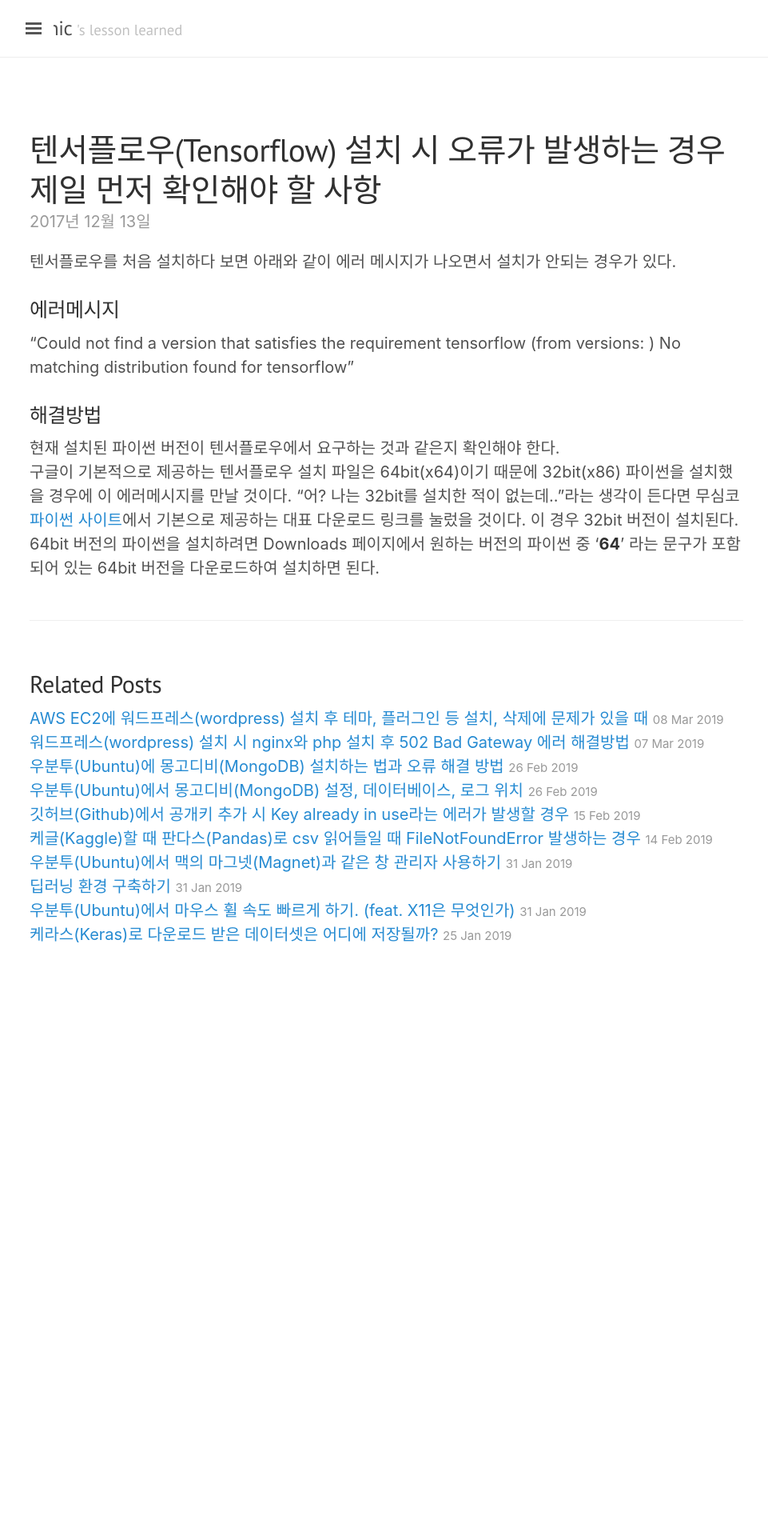
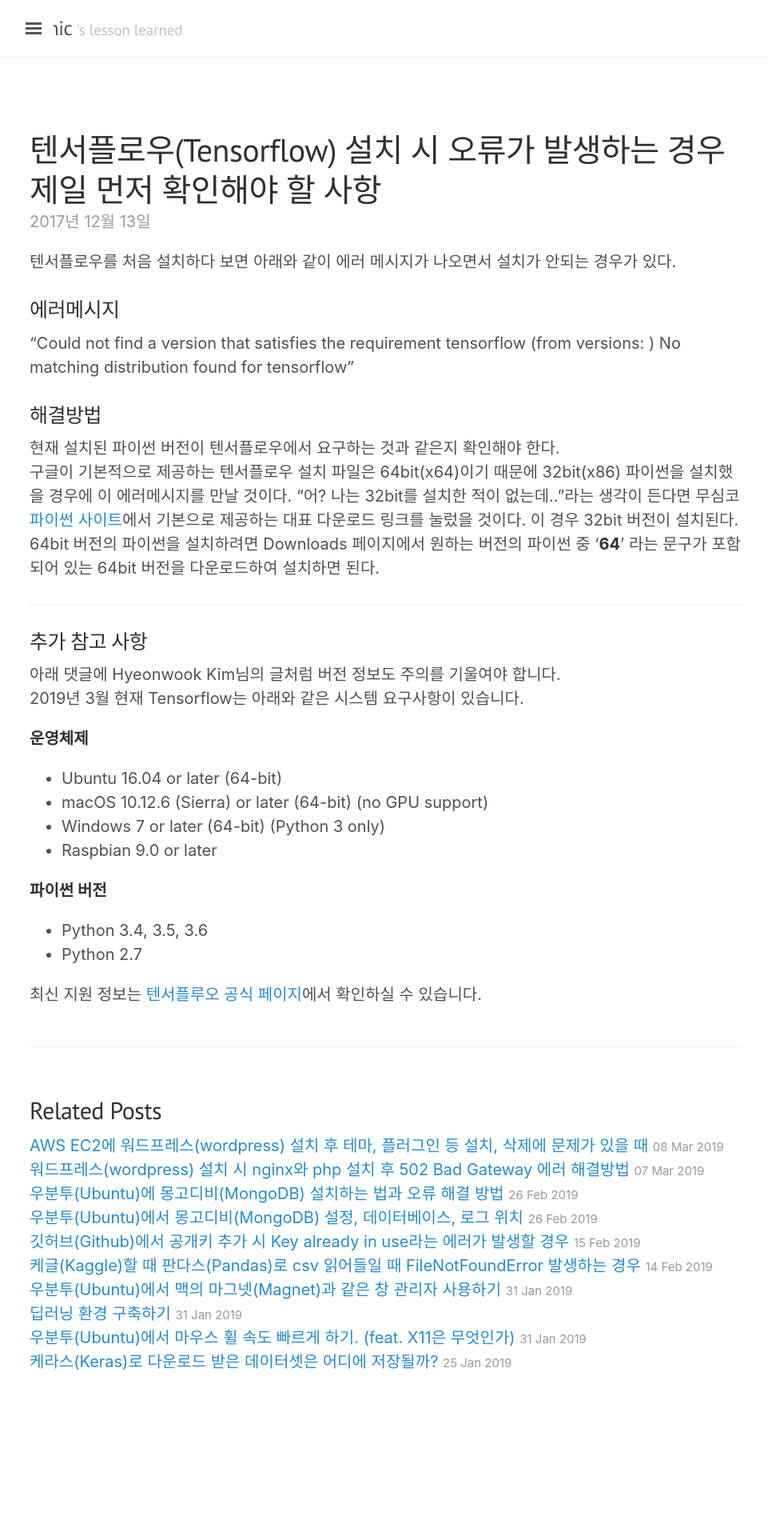
Before and after one commit to jwkcp/jwkcp.github.com, a Jekyll site: the page built from _posts/2017-12-13-tensorflow-install-error.md, in a window 1280 px wide. Shown: the whole page at 80% size, without its empty margins (3-964 px from the left). Built offline with Jekyll 4.4.1, drawn with Linux system fonts in a browser that asks for light colours; nearby versions of some CDN libraries; comment, search, counter and statistics services are not loaded; before the commit the page ends 1371 px from its top, so only the background shows below that.

Commit message:
파이썬 버전 관련 참고 사항 추가함

```diff
--- a/_posts/2017-12-13-tensorflow-install-error.md
+++ b/_posts/2017-12-13-tensorflow-install-error.md
@@ -14,3 +14,20 @@
 현재 설치된 파이썬 버전이 텐서플로우에서 요구하는 것과 같은지 확인해야 한다.
 구글이 기본적으로 제공하는 텐서플로우 설치 파일은 64bit(x64)이기 때문에 32bit(x86) 파이썬을 설치했을 경우에 이 에러메시지를 만날 것이다.
 "어? 나는 32bit를 설치한 적이 없는데.."라는 생각이 든다면 무심코 [파이썬 사이트](https://www.python.org)에서 기본으로 제공하는 대표 다운로드 링크를 눌렀을 것이다. 이 경우 32bit 버전이 설치된다. 64bit 버전의 파이썬을 설치하려면 Downloads 페이지에서 원하는 버전의 파이썬 중 '**64**' 라는 문구가 포함되어 있는 64bit 버전을 다운로드하여 설치하면 된다.
+
+---
+### 추가 참고 사항
+아래 댓글에 Hyeonwook Kim님의 글처럼 버전 정보도 주의를 기울여야 합니다.
+2019년 3월 현재 Tensorflow는 아래와 같은 시스템 요구사항이 있습니다.
+
+**운영체제**
+- Ubuntu 16.04 or later (64-bit)
+- macOS 10.12.6 (Sierra) or later (64-bit) (no GPU support)
+- Windows 7 or later (64-bit) (Python 3 only)
+- Raspbian 9.0 or later
+
+**파이썬 버전**
+- Python 3.4, 3.5, 3.6
+- Python 2.7
+
+최신 지원 정보는 [텐서플루오 공식 페이지](https://www.tensorflow.org/install/pip?lang=python3)에서 확인하실 수 있습니다.
```
